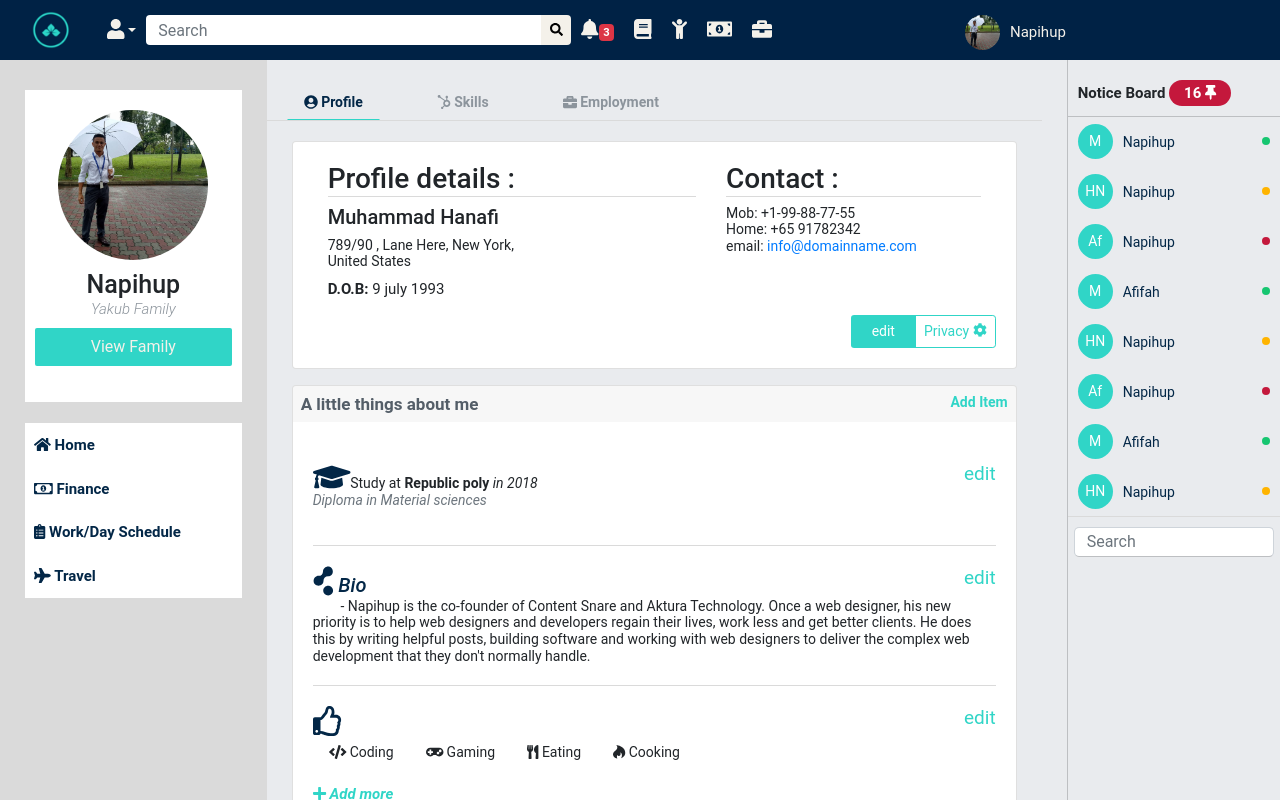
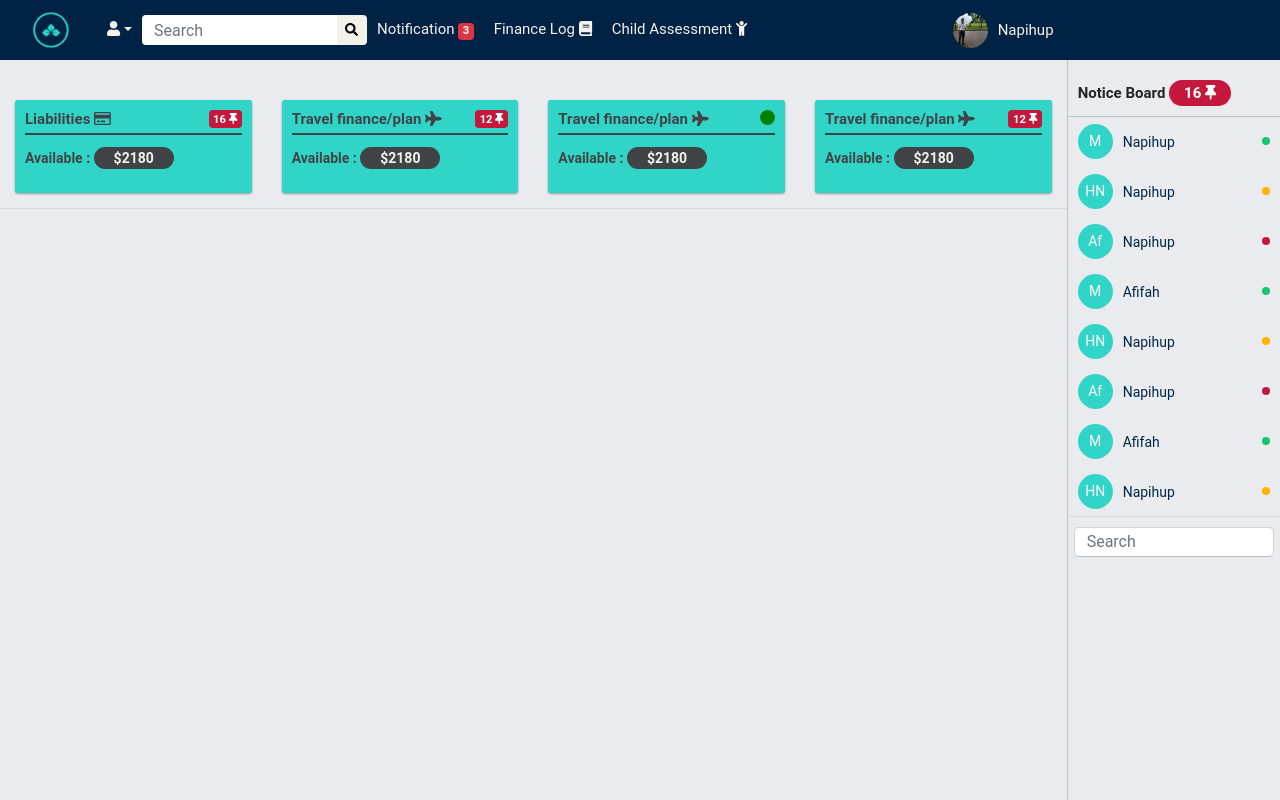
Before and after one commit to Napihups/IFFAH-CLIENT, an Angular app: page /user in a window 1280 px wide. Built offline with nearby package versions, Linux system fonts and the light colour scheme.

Commit message:
Modified navbar layout and adding software requirement docs to project

```diff
--- a/src/app/user/components/navbar/navbar.component.css
+++ b/src/app/user/components/navbar/navbar.component.css
@@ -48,7 +48,7 @@
 }
 .search-input{
     border-radius: 4px;
-    width: 400px !important;
+    width: 200px !important;
     height: 30px;
     border: none;
 }
@@ -79,7 +79,7 @@
 .nav-icon-md {
     /*color: #EA2B1F;*/
     /*border: 1px solid blue;*/
-    font-size: 20px;
+    font-size: 15px;
 }
 
 .me-avatar{
@@ -91,7 +91,7 @@
   height: 35px;
   border-radius: 50%;
   position: relative;
-  margin-top: 5px;
+  margin-top: 0px;
   margin-bottom: auto;
   background-size: contain;
   /*border: 2px solid #30D5C7;*/
@@ -99,5 +99,5 @@
 }
 
 #link1 {
-  margin-top: 5px;
+  margin-top: 0px;
 }
--- a/src/app/user/components/navbar/navbar.component.html
+++ b/src/app/user/components/navbar/navbar.component.html
@@ -13,7 +13,7 @@
 					          <i class="fas fa-user nav-icon-md"></i>
 					        </a>
 					        <div class="dropdown-menu" aria-labelledby="navbarDropdown">
-					        	<a class="dropdown-item" href="#">Profile  </a>
+					        	<a class="dropdown-item" [routerLink]="['/user/profile']">Profile  </a>
 					          <a class="dropdown-item" href="#">Setting  </a>
 					          <a class="dropdown-item" href="#">Privacy Policy </a>
 					          <div class="dropdown-divider"></div>
@@ -24,30 +24,27 @@
 					      	<input class="form-control search-input" placeholder="Search">
 					      	<button class="search-btn"><i class="fas fa-search"></i></button>
 					      </div>
-					      <li class="nav-item active">
-					        <a class="nav-link" href="#"><i class="fas fa-bell nav-icon-md"></i>
+
+					      <li class="nav-item">
+					        <a class="nav-link" href="#">Notification
 					         <span class="badge badge-danger">3</span>
 					     	</a>
 					      </li>
+					     	<li class="nav-item">
+					        <a class="nav-link" href="#">Finance Log <i class="fas fa-book nav-icon-md"></i><span class="sr-only">(current)</span></a>
+					      </li>
+					      <li class="nav-item ">
+					        <a class="nav-link" href="#">Child Assessment <i class="fas fa-child nav-icon-md"></i><span class="sr-only">(current)</span></a>
+					      </li>
 
-					      <li class="nav-item active">
-					        <a class="nav-link" href="#"><i class="fas fa-book nav-icon-md"></i><span class="sr-only">(current)</span></a>
-					      </li>
-					      <li class="nav-item active">
-					        <a class="nav-link" href="#"><i class="fas fa-child nav-icon-md"></i><span class="sr-only">(current)</span></a>
-					      </li>
-					      <li class="nav-item active">
-					        <a class="nav-link" href="#"><i class="fas fa-money-bill-alt nav-icon-md"></i><span class="sr-only">(current)</span></a>
-					      </li>
-					      <li class="nav-item active">
-					        <a class="nav-link" href="#"><i class="fas fa-briefcase nav-icon-md"></i><span class="sr-only">(current)</span></a>
-					      </li>
 
 
 
 					    </ul>
 
 					     <ul class="navbar-nav mr-auto">
+
+
 					      	  <li class="nav-item">
 				      			<img class="me-avatar" src="../../../assets/images/profile.jpg" alt="" />
 						      </li>
--- a/src/app/user/components/profile/profile.component.css
+++ b/src/app/user/components/profile/profile.component.css
@@ -7,7 +7,7 @@
 	/*padding-right: 0px !important;*/
 }
 
-.btn-right-nav{
+.btn-right-nav {
 	/*margin-top: 20px;*/
 	width: 100%;
 	padding-top: 10px;
@@ -15,7 +15,7 @@
 	/*background: #032747;*/
 	background: white;
 	/*color: #30D5C7;*/
-	color: #032747;
+	color: #414447 !important;
 	font-weight: bold;
 	font-size: 15px;
 	border-radius: 0px;
@@ -34,7 +34,7 @@
 	/*background: transparent;*/
 	/*border-bottom: 1px solid #30D5C7 !important;*/
 	background: #032747;
-	color: #2abbaf;
+	color: #2abbaf !important;
 }
 
 .card.card-body.avatar-canvas{
@@ -130,7 +130,7 @@
 	/*color: #30D5C7 !important;*/
 }
 .tab-container .nav li a{
-	color: #8c949c !important;
+	color: #414447 !important;
 	font-weight: 600;
 	background:  ;
 	margin:0 20px;
@@ -449,20 +449,3 @@
 	font-weight: bold;
 	margin-right: 10px;*/
 }
-
-
-
-/* ----------------Layout for Right component (notice-board)----------- */
-.right-component {
-    /*background: pink;*/
-    min-width: 200px;
-    position: relative;
-    height: 100vh;
-    max-height: 100vh;
-    padding: 0px !important;
-    border-left: 1px solid #bdbfc2;
-/*   -webkit-box-shadow: -3px 1px 10px -2px rgba(187,189,189,1);
--moz-box-shadow: -3px 1px 10px -2px rgba(187,189,189,1);
-box-shadow: -3px 1px 10px -2px rgba(187,189,189,1);*/
-
-}
--- a/src/app/user/components/profile/profile.component.html
+++ b/src/app/user/components/profile/profile.component.html
@@ -18,7 +18,7 @@
 					</div>
 
 					<div class="btn-group-vertical text-left" style="margin-top: 20px">
-							<button class="btn btn-sm btn-right-nav">
+							<button class="btn btn-sm btn-right-nav" [routerLink]="['/user/']">
 								<a>
 									<i class="fas fa-home"></i>
 									Home
--- a/src/app/user/components/repository/repository.component.css
+++ b/src/app/user/components/repository/repository.component.css
@@ -0,0 +1,60 @@
+#dashboard{
+	background:;
+	background:;
+	height: 100vh;
+	overflow-y: auto;
+}
+
+#dashboard-card{
+	background:;
+	margin-top: 100px;
+	padding-bottom: 15px;
+	border-bottom: 1px solid #dadada !important;
+	height: auto;
+}
+
+#dashboard-card .card-body{
+	padding:10px !important;
+	border:none !important;
+	border-radius: 3px;
+	box-shadow: 0 1px 3px rgba(0,0,0,0.12), 0 1px 2px rgba(0,0,0,0.24);
+  /*transition: all 0.3s cubic-bezier(.25,.8,.25,1);*/
+}
+
+#dashboard-card .card-body:hover{
+	background: #2abbaf !important;
+	cursor: pointer !important;
+}
+
+
+.dashcard-header{
+	padding: 0;
+	font-weight: bold;
+	font-size: 15px;
+	float: left;
+	/*color: #212529;*/
+	color: #414447;
+	border-bottom: 2px solid #414447 !important;
+	padding-bottom: 5px;
+	margin-bottom: 15px;
+}
+
+.dc-content{
+	color:#414447;
+	font-weight: bold;
+}
+
+.dc-content .cash-div{
+	background: #414447;
+	padding: 3px 20px;
+	border-radius: 50px;
+	/*border: 1px solid #2abbaf;*/
+	color: #F4F1EA;
+}
+
+.dashcard-indicator{
+	height: 15px;
+	width: 15px;
+	border-radius: 50%;
+	background: green;
+}
--- a/src/app/user/components/repository/repository.component.html
+++ b/src/app/user/components/repository/repository.component.html
@@ -1,3 +1,68 @@
-<p>
-  repository works!
-</p>
+
+
+<div class="container-fluid" style="background:; height: 100vh;">
+	<div class="row">
+
+
+		<div id="dashboard" class="col-md-10" >
+			<div id ="dashboard-card" class="row">
+				<div class="col-md-3">
+					<div class="card card-body bg-primary">
+						<h1 class="dashcard-header">
+							Liabilities  <i class="far fa-credit-card"></i>
+							<span class=" bg-danger float-right badge badge-dark">16 <i class="fas fa-thumbtack"></i></span>
+						</h1>
+						<div class="dc-content">
+							<p>Available : <span class="cash-div">$2180</span></p>
+						</div>
+					</div>
+				</div>
+				<div class="col-md-3">
+					<div class="card card-body bg-primary">
+						<h1 class="dashcard-header">
+							Travel finance/plan <i class="fas fa-plane"></i>
+							<span class=" bg-danger float-right badge badge-dark">12 <i class="fas fa-thumbtack"></i></span>
+						</h1>
+						<div class="dc-content">
+							<p>Available : <span class="cash-div">$2180</span></p>
+						</div>
+					</div>
+				</div>
+				<div class="col-md-3">
+					<div class="card card-body bg-primary">
+						<h1 class="dashcard-header">
+							Travel finance/plan <i class="fas fa-plane"></i>
+							<span class="dashcard-indicator float-right"></span>
+						</h1>
+						<div class="dc-content">
+							<p>Available : <span class="cash-div">$2180</span></p>
+						</div>
+					</div>
+				</div>
+				<div class="col-md-3">
+					<div class="card card-body bg-primary">
+						<h1 class="dashcard-header">
+							Travel finance/plan <i class="fas fa-plane"></i>
+							<span class=" bg-danger float-right badge badge-dark">12 <i class="fas fa-thumbtack"></i></span>
+						</h1>
+						<div class="dc-content">
+							<p>Available : <span class="cash-div">$2180</span></p>
+						</div>
+					</div>
+				</div>
+
+			</div> <!--- end of dashboard cards -->
+
+
+
+
+		</div>
+
+
+<!---------------------------------------------------------------------------->
+		<div class="col-md-2 right-component">
+			<notice-board></notice-board>
+		</div>
+
+	</div>
+</div>
--- a/src/styles.css
+++ b/src/styles.css
@@ -49,6 +49,10 @@
     background: #212529 !important;
 }
 
+.bg-purple{
+    background: #502f96 !important;
+}
+
 @media only screen and (min-width:1400px) {
     .app-wrapper {
         border-right: 0.5px solid #dadada;
@@ -77,3 +81,19 @@
     border-radius: 20px;
     height: 10px;
 }
+
+
+/* ----------------Layout for Right component (notice-board)----------- */
+.right-component {
+    /*background: pink;*/
+    min-width: 200px;
+    position: relative;
+    height: 100vh;
+    max-height: 100vh;
+    padding: 0px !important;
+    border-left: 1px solid #bdbfc2;
+/*   -webkit-box-shadow: -3px 1px 10px -2px rgba(187,189,189,1);
+-moz-box-shadow: -3px 1px 10px -2px rgba(187,189,189,1);
+box-shadow: -3px 1px 10px -2px rgba(187,189,189,1);*/
+
+}
```
Also changed, not shown: src/app/user/user-module.routing.ts (+6 -3 lines), 1 other file (tests, documents, lock files or other folders).
